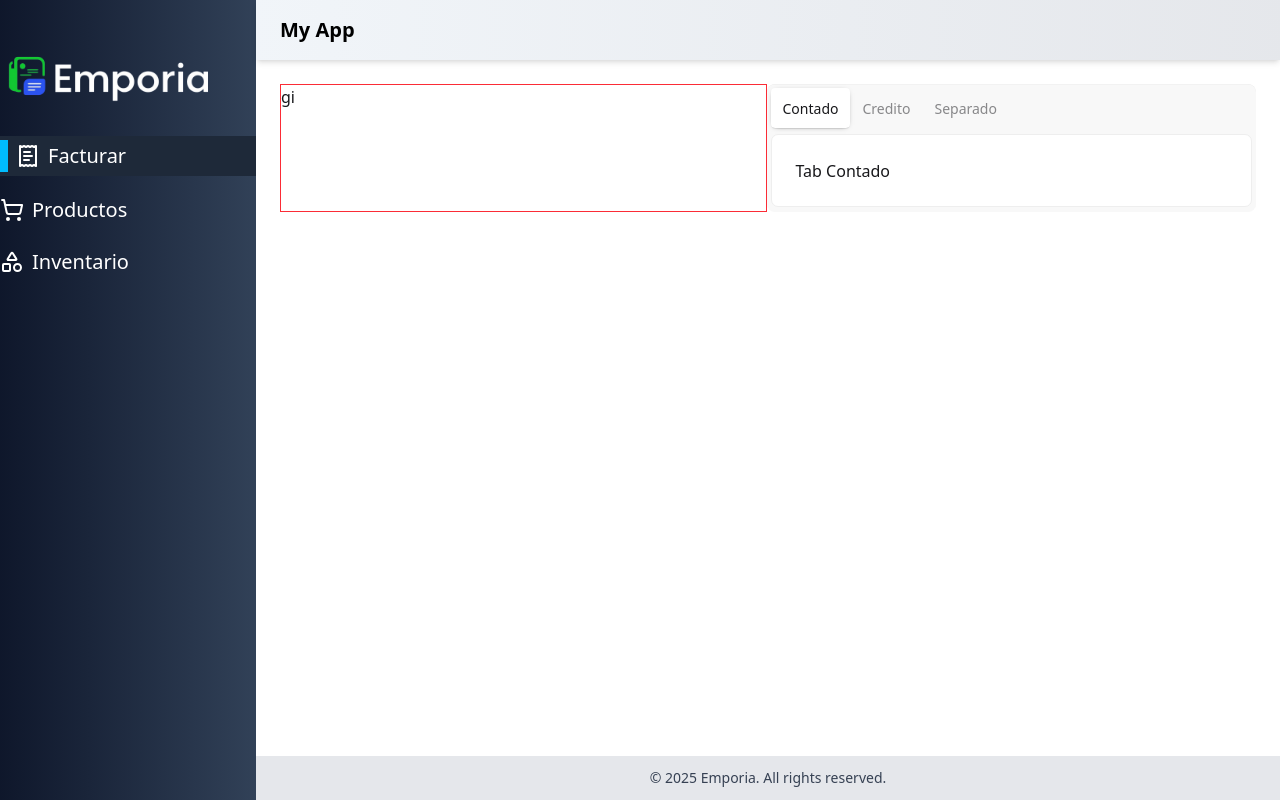
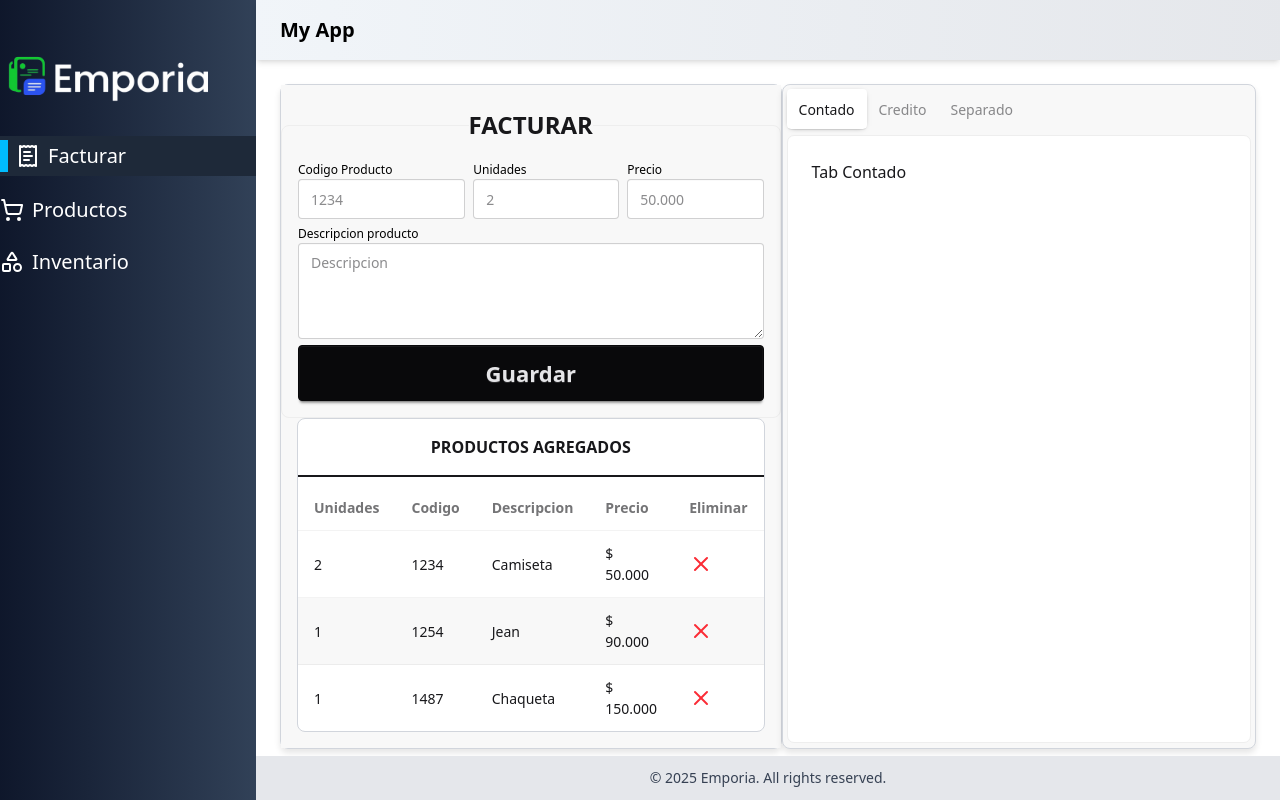
Before and after one commit to DaveB4r/emporia-demo, a React (Vite) app: page /facturar in a window 1280 px wide. Built offline with nearby package versions, Linux system fonts and the light colour scheme.

Commit message:
facturar form

```diff
--- /dev/null
+++ b/src/components/facturar/GeneralForm.tsx
@@ -0,0 +1,113 @@
+import { X } from "lucide-react";
+
+const GeneralForm = () => {
+  return (
+    <form className="flex flex-col bg-base-200 py-4">
+      <fieldset className="fieldset border-base-300 rounded-box border p-4">
+        <legend className="fieldset-legend uppercase font-bold text-2xl text-center">
+          facturar
+        </legend>
+        <div className="flex gap-2">
+          <div className="form-control">
+            <label htmlFor="codigo" className="label text-black">
+              Codigo Producto
+            </label>
+            <input
+              type="text"
+              id="codigo"
+              className="input"
+              placeholder="1234"
+            />
+          </div>
+          <div className="form-control">
+            <label htmlFor="unidades" className="label text-black">
+              Unidades
+            </label>
+            <input
+              type="text"
+              id="unidades"
+              className="input"
+              placeholder="2"
+            />
+          </div>
+          <div className="form-control">
+            <label htmlFor="precio" className="label text-black">
+              Precio
+            </label>
+            <input
+              type="text"
+              id="precio"
+              className="input"
+              placeholder="50.000"
+            />
+          </div>
+        </div>
+        <div className="form-control flex flex-col">
+          <label htmlFor="descripcion" className="text-black">
+            Descripcion producto
+          </label>
+          <textarea
+            id="descripcion"
+            className="textarea h-24 w-full"
+            placeholder="Descripcion"
+          ></textarea>
+        </div>
+        <button
+          type="submit"
+          className="btn btn-neutral btn-xs sm:btn-sm md:btn-md lg:btn-lg xl:btn-xl"
+        >
+          Guardar
+        </button>
+      </fieldset>
+      <div className="over-flow-x-auto flex flex-col gap-2 bg-white border border-gray-300 rounded-lg mx-4">
+        <div className="w-full border-b-2 ">
+          <h3 className="py-4 uppercase  text-center font-bold">
+            Productos agregados
+          </h3>
+        </div>
+        <table className="table table-zebra">
+          <thead>
+            <tr>
+              <th>Unidades</th>
+              <th>Codigo</th>
+              <th>Descripcion</th>
+              <th>Precio</th>
+              <th>Eliminar</th>
+            </tr>
+          </thead>
+          <tbody>
+            <tr>
+              <td>2</td>
+              <td>1234</td>
+              <td>Camiseta</td>
+              <td>$ 50.000</td>
+              <td>
+                <X className="cursor-pointer text-red-500" />
+              </td>
+            </tr>
+            <tr>
+              <td>1</td>
+              <td>1254</td>
+              <td>Jean</td>
+              <td>$ 90.000</td>
+              <td>
+                <X className="cursor-pointer text-red-500" />
+              </td>
+            </tr>
+            <tr>
+              <td>1</td>
+              <td>1487</td>
+              <td>Chaqueta</td>
+              <td>$ 150.000</td>
+              <td>
+                <X className="cursor-pointer text-red-500" />
+              </td>
+            </tr>
+          </tbody>
+        </table>
+      </div>
+    </form>
+  );
+};
+
+export default GeneralForm;
--- a/src/pages/Facturar.tsx
+++ b/src/pages/Facturar.tsx
@@ -1,8 +1,12 @@
+import GeneralForm from "../components/facturar/GeneralForm";
+
 const Facturar = () => {
   return (
     <div className="flex flex-col md:flex-row">
-      <div className="border border-red-500 h-32 w-full">gi</div>
-      <div className="tabs tabs-box w-full">
+      <div className="shadow-[0px_4px_6px_0px_rgba(0,_0,_0,_0.1)] rounded-lg border border-gray-300 min-h-32 w-full">
+        <GeneralForm />
+      </div>
+      <div className="tabs tabs-box w-full shadow-[0px_4px_6px_0px_rgba(0,_0,_0,_0.1)] rounded-lg border border-gray-300">
         <input
           type="radio"
           name="my_tabs_6"
```
